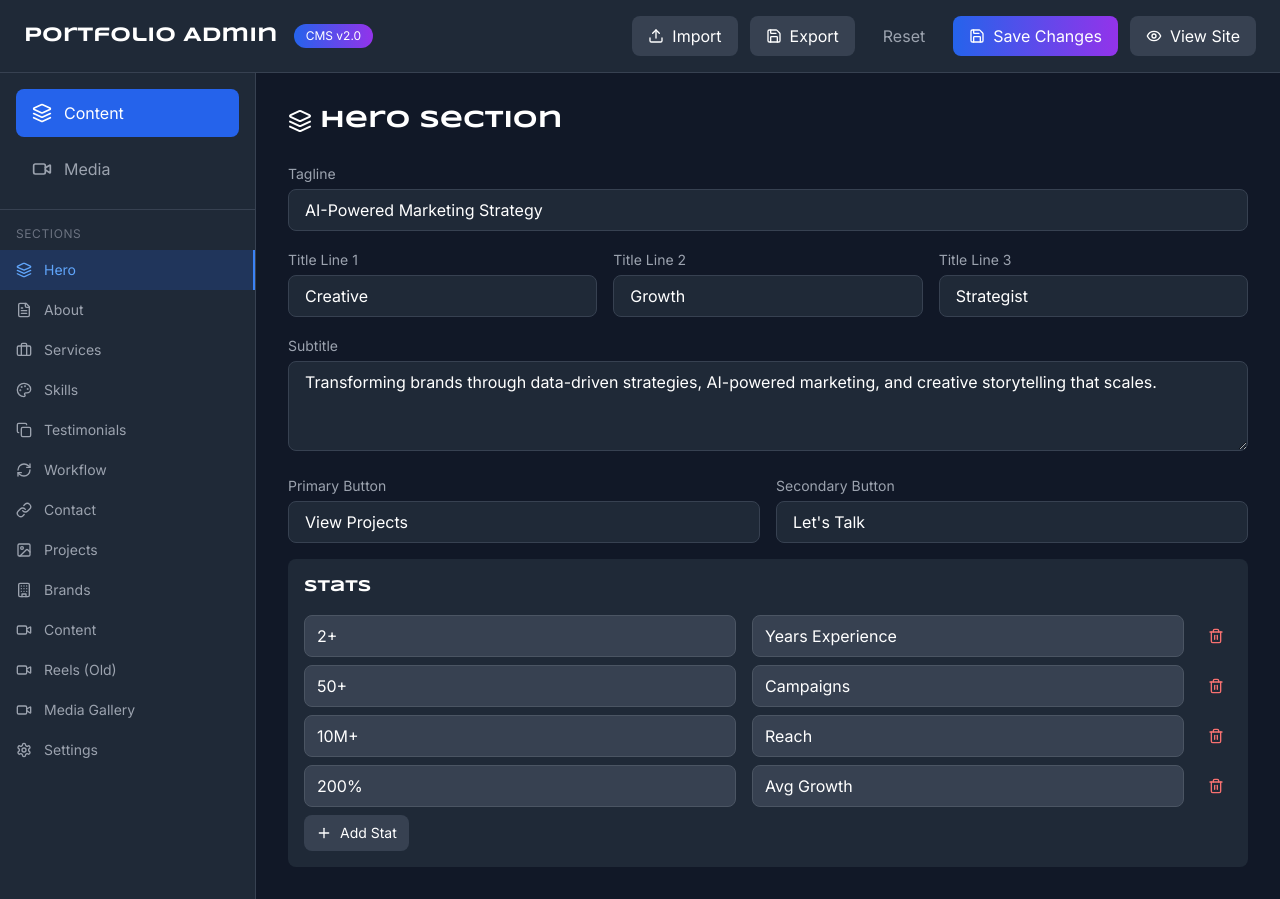
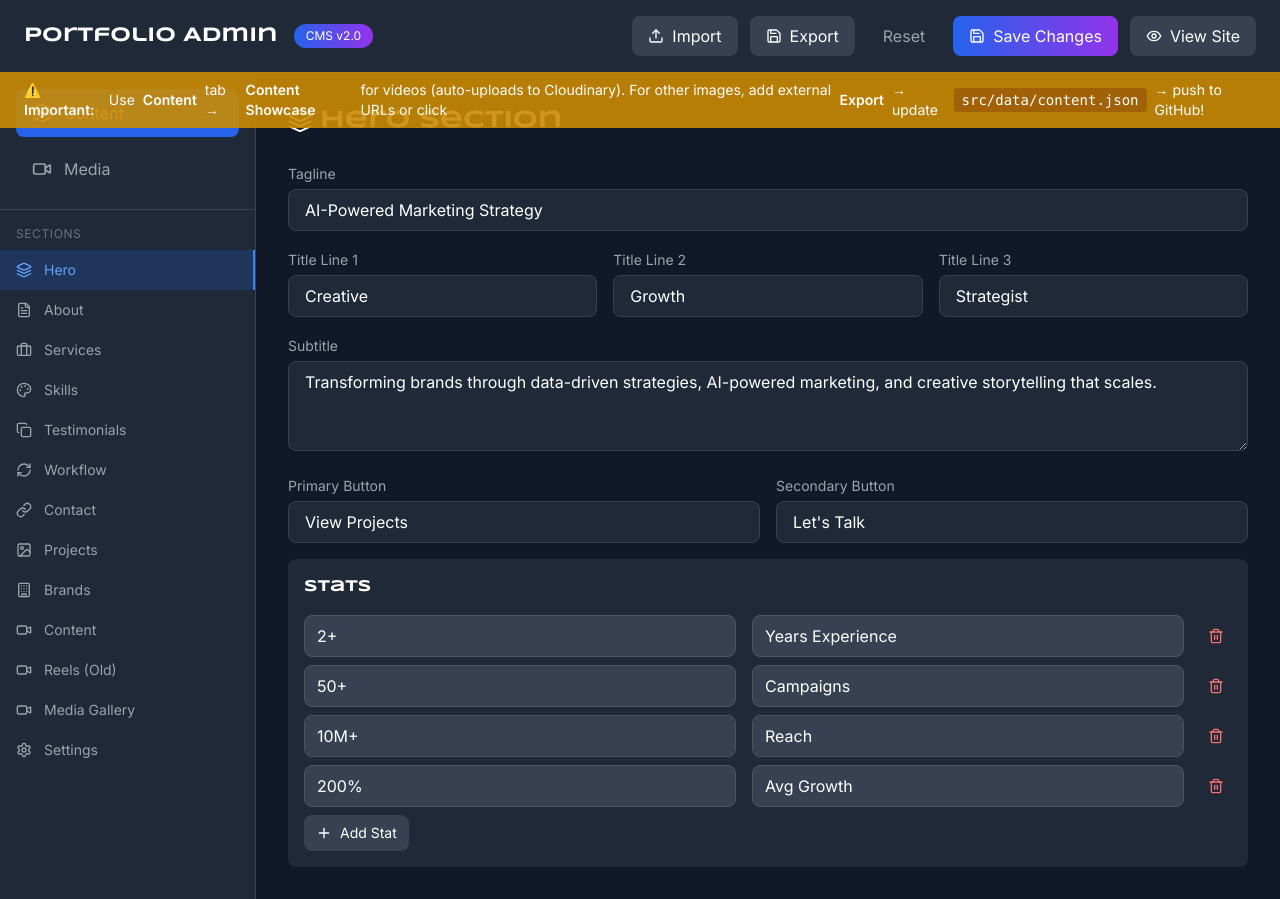
Before and after one commit to darshu1808/darshportfolio, a Next.js app: page /admin in a window 1280 px wide. Built offline with nearby package versions, Linux system fonts and the light colour scheme.

Commit message:
Add export instructions to admin panel
- Added warning banner explaining how to sync content across devices
- Users now see: Export JSON → Update content.json → Push to GitHub
- Also clarified Content Showcase uses Cloudinary (persists automatically)

```diff
--- a/src/app/admin/page.tsx
+++ b/src/app/admin/page.tsx
@@ -402,6 +402,11 @@ export default function AdminPanel() {
         <div className="flex items-center gap-4">
           <h1 className="text-xl font-bold">Portfolio Admin</h1>
           <span className="text-xs bg-gradient-to-r from-blue-600 to-purple-600 px-3 py-1 rounded-full">CMS v2.0</span>
+        </div>
+        <div className="absolute top-full left-0 right-0 bg-yellow-600/90 text-white text-sm px-6 py-2 flex items-center gap-2 z-50">
+          <span className="font-bold">⚠️ Important:</span>
+          Use <span className="font-bold">Content</span> tab → <span className="font-bold">Content Showcase</span> for videos (auto-uploads to Cloudinary).
+          For other images, add external URLs or click <span className="font-bold">Export</span> → update <code className="bg-yellow-700 px-2 py-0.5 rounded">src/data/content.json</code> → push to GitHub!
         </div>
         <div className="flex items-center gap-3">
           <label className="px-4 py-2 bg-gray-700 hover:bg-gray-600 rounded-lg flex items-center gap-2 cursor-pointer transition-colors">
```
